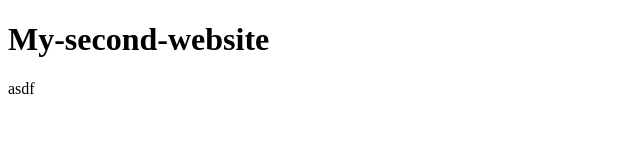
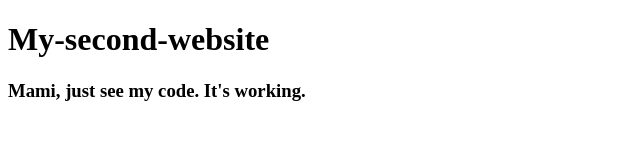
Before and after one commit to Amirul-Islam-Limon/my-second-website, a plain HTML site: page index.html in a window 1280 px wide. Shown: the whole page, without its empty margins (0-640 px from the left). Drawn offline with Linux system fonts and the light colour scheme.

Commit message:
lean github

```diff
--- a/index.html
+++ b/index.html
@@ -7,6 +7,7 @@
 </head>
 <body>
     <h1>My-second-website</h1>
-    <p>asdf</p>
+    <h3>Mami, just see my code. It's working.</h3>
+
 </body>
 </html>
```
